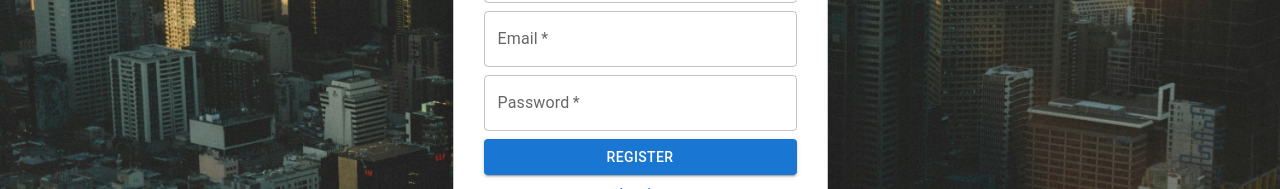
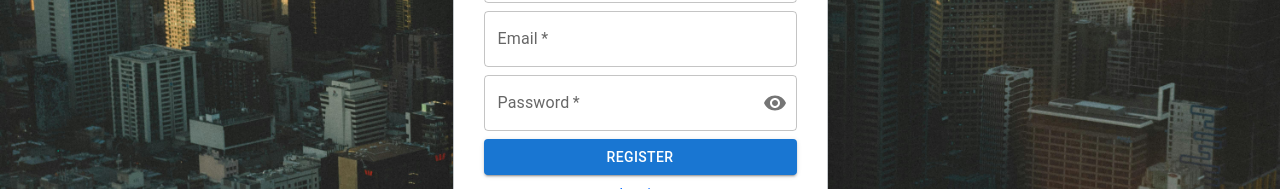
Before and after one commit to nayem-uddin/static-auth-webapp, a Next.js app: page /register in a window 1280 px wide. Shown: the part 362-551 px from the top of the page. Built offline with nearby package versions, Linux system fonts and the light colour scheme; no server answers.

Commit message:
introduce 'show password' facility

```diff
--- a/app/ui/formFields.js
+++ b/app/ui/formFields.js
@@ -1,5 +1,17 @@
-import { TextField } from "@mui/material";
+"use client";
+import {
+  FormControl,
+  IconButton,
+  Input,
+  InputAdornment,
+  InputLabel,
+  OutlinedInput,
+  TextField,
+  Tooltip,
+} from "@mui/material";
 import { merriweather } from "./fonts";
+import { useState } from "react";
+import { Visibility, VisibilityOff } from "@mui/icons-material";
 
 export function Legend({ heading }) {
   return (
@@ -22,20 +34,6 @@ export function Username({ variant }) {
   );
 }
 
-export function Password({ variant }) {
-  return (
-    <TextField
-      type="password"
-      label="Password"
-      name="password"
-      variant={variant}
-      fullWidth
-      className="mb-2"
-      required
-    />
-  );
-}
-
 export function Email({ variant }) {
   return (
     <TextField
@@ -49,3 +47,59 @@ export function Email({ variant }) {
     />
   );
 }
+
+export function Password({ variant }) {
+  const [visible, setVisibility] = useState(false);
+  const props = { visible, setVisibility };
+  return (
+    <FormControl variant={variant} required fullWidth>
+      <InputLabel htmlFor="password">Password</InputLabel>
+      {variant === "standard" ? (
+        <StandardPasswordField {...props} />
+      ) : (
+        <OutlinedPasswordField {...props} />
+      )}
+    </FormControl>
+  );
+}
+
+function StandardPasswordField(props) {
+  return (
+    <Input
+      type={props.visible ? "text" : "password"}
+      name="password"
+      className="mb-2"
+      aria-label="password"
+      endAdornment={<ToggleVisibility {...props} />}
+    />
+  );
+}
+
+function OutlinedPasswordField(props) {
+  return (
+    <OutlinedInput
+      type={props.visible ? "text" : "password"}
+      name="password"
+      className="mb-2"
+      label="password"
+      aria-label="password"
+      endAdornment={<ToggleVisibility {...props} />}
+    />
+  );
+}
+
+function ToggleVisibility({ visible, setVisibility }) {
+  const msg = `${visible ? "Hide" : "Show"} password`;
+  function handleVisibility() {
+    setVisibility((prev) => !prev);
+  }
+  return (
+    <InputAdornment position="end">
+      <Tooltip title={msg}>
+        <IconButton aria-label={msg} onClick={handleVisibility} edge="end">
+          {visible ? <VisibilityOff /> : <Visibility />}
+        </IconButton>
+      </Tooltip>
+    </InputAdornment>
+  );
+}
```
